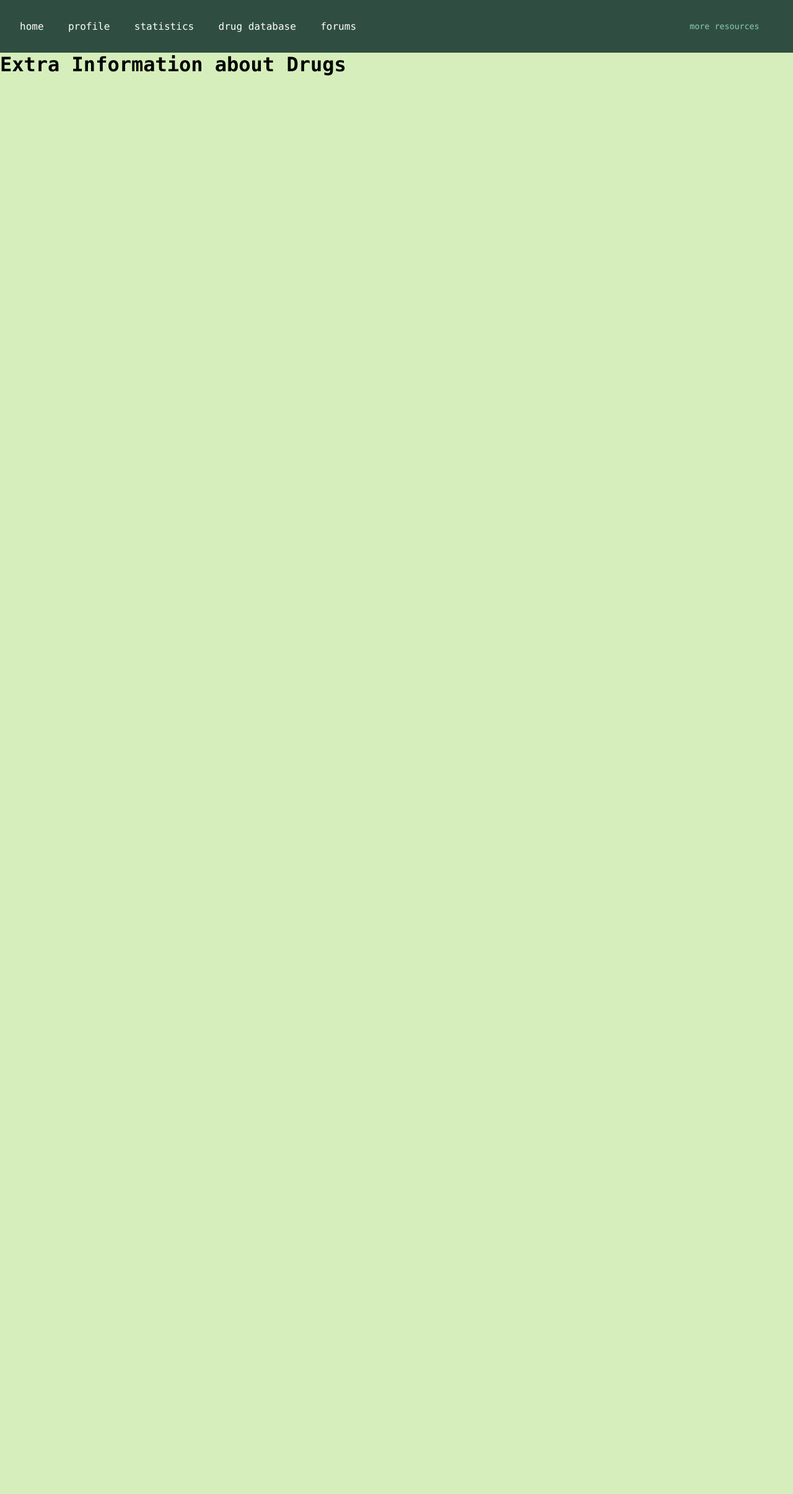
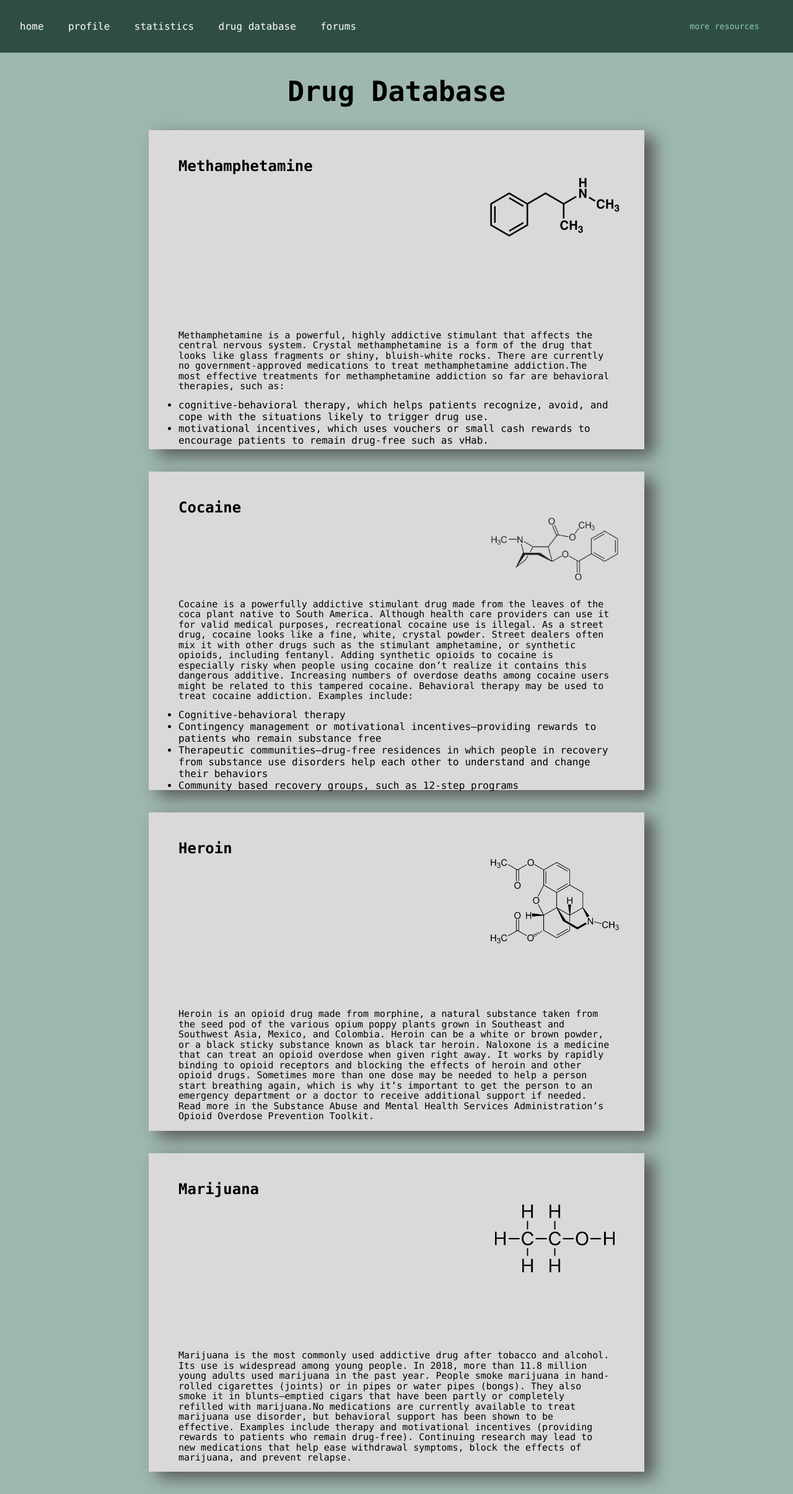
Before and after one commit to chrisprof/vhab, a Flask app: page /drug in a window 1280 px wide. Shown: the whole page at 62% size. Before the commit the page ends 122 px from the top, so only its background shows below. Run offline with Flask 2, Linux system fonts and the light colour scheme.

Commit message:
drug database page

```diff
--- a/website/static/css/style.css
+++ b/website/static/css/style.css
@@ -279,4 +279,59 @@ body {
 .info-cont div {
   transition: all 0.25s;
 }
+
+/* DRUG DATABASE */
+
+.heading {
+  margin: 36px 0;
+  font-size: 45px;
+  text-align: center;
+}
+
+.drug-img {
+  width: 215px;
+  height: auto;
+  margin-left: 500px;
+  margin-bottom: 24px;
+}
+
+.section-drug {
+  background-color: #9eb8ad;
+}
+
+.content {
+  width: 800px;
+  margin: 0 auto;
+}
+
+.drug-container {
+  height: 514.23px;
+  background-color: #d9d9d9;
+  padding: 24px 48px;
+  margin-bottom: 36px;
+  box-shadow: 15px 10px 25px #555;
+}
+
+.drug-container p {
+  margin-bottom: 12px;
+  line-height: 1.1;
+  font-size: 15px;
+}
+
+.drug-container h2 {
+  margin-top: 20px;
+}
+
+.meth-container p {
+  margin-top: 120px;
+}
+
+.herion-container p {
+  margin-top: 74px;
+}
+
+.marijuana-container p {
+  margin-top: 87px;
+}
+
 /*end End*/
--- a/website/templates/drug.html
+++ b/website/templates/drug.html
@@ -1,16 +1,115 @@
-{% extends "base.html" %}
+{% extends "base.html" %} {% block title %} Drug {% endblock %} {% block content
+%}
 
-{% block title %}
+<body class="section-drug">
+  <section>
+    <div class="content">
+      <h1 class="heading">Drug Database</h1>
+      <div class="meth-container drug-container">
+        <h2>Methamphetamine</h2>
+        <img class="drug-img" alt="Meth pic" src="../static/images/meth.png" />
+        <p>
+          Methamphetamine is a powerful, highly addictive stimulant that affects
+          the central nervous system. Crystal methamphetamine is a form of the
+          drug that looks like glass fragments or shiny, bluish-white rocks.
+          There are currently no government-approved medications to treat
+          methamphetamine addiction.The most effective treatments for
+          methamphetamine addiction so far are behavioral therapies, such as:
+        </p>
+        <ul>
+          <li>
+            cognitive-behavioral therapy, which helps patients recognize, avoid,
+            and cope with the situations likely to trigger drug use.
+          </li>
+          <li>
+            motivational incentives, which uses vouchers or small cash rewards
+            to encourage patients to remain drug-free such as vHab.
+          </li>
+        </ul>
+      </div>
 
-Drug
+      <div class="cocaine-container drug-container">
+        <h2>Cocaine</h2>
+        <img
+          class="drug-img"
+          alt="Cocaine pic"
+          src="../static/images/cocain.png"
+        />
+        <p>
+          Cocaine is a powerfully addictive stimulant drug made from the leaves
+          of the coca plant native to South America. Although health care
+          providers can use it for valid medical purposes, recreational cocaine
+          use is illegal. As a street drug, cocaine looks like a fine, white,
+          crystal powder. Street dealers often mix it with other drugs such as
+          the stimulant amphetamine, or synthetic opioids, including fentanyl.
+          Adding synthetic opioids to cocaine is especially risky when people
+          using cocaine don’t realize it contains this dangerous additive.
+          Increasing numbers of overdose deaths among cocaine users might be
+          related to this tampered cocaine. Behavioral therapy may be used to
+          treat cocaine addiction. Examples include:
+        </p>
+        <ul>
+          <li>Cognitive-behavioral therapy</li>
+          <li>
+            Contingency management or motivational incentives—providing rewards
+            to patients who remain substance free
+          </li>
+          <li>
+            Therapeutic communities—drug-free residences in which people in
+            recovery from substance use disorders help each other to understand
+            and change their behaviors
+          </li>
+          <li>Community based recovery groups, such as 12-step programs</li>
+        </ul>
+      </div>
+
+      <div class="drug-container herion-container">
+        <h2>Heroin</h2>
+        <img
+          class="drug-img"
+          alt="Heroin pic"
+          src="../static/images/heroin.png"
+        />
+        <p>
+          Heroin is an opioid drug made from morphine, a natural substance taken
+          from the seed pod of the various opium poppy plants grown in Southeast
+          and Southwest Asia, Mexico, and Colombia. Heroin can be a white or
+          brown powder, or a black sticky substance known as black tar heroin.
+          Naloxone is a medicine that can treat an opioid overdose when given
+          right away. It works by rapidly binding to opioid receptors and
+          blocking the effects of heroin and other opioid drugs. Sometimes more
+          than one dose may be needed to help a person start breathing again,
+          which is why it’s important to get the person to an emergency
+          department or a doctor to receive additional support if needed. Read
+          more in the Substance Abuse and Mental Health Services
+          Administration’s Opioid Overdose Prevention Toolkit.
+        </p>
+      </div>
+
+      <div class="drug-container marijuana-container">
+        <h2>Marijuana</h2>
+        <img
+          class="drug-img"
+          alt="Ethanol/alcohol pic"
+          src="../static/images/alchahol.png"
+        />
+        <p>
+          Marijuana is the most commonly used addictive drug after tobacco and
+          alcohol. Its use is widespread among young people. In 2018, more than
+          11.8 million young adults used marijuana in the past year. People
+          smoke marijuana in hand-rolled cigarettes (joints) or in pipes or
+          water pipes (bongs). They also smoke it in blunts—emptied cigars that
+          have been partly or completely refilled with marijuana.No medications
+          are currently available to treat marijuana use disorder, but
+          behavioral support has been shown to be effective. Examples include
+          therapy and motivational incentives (providing rewards to patients who
+          remain drug-free). Continuing research may lead to new medications
+          that help ease withdrawal symptoms, block the effects of marijuana,
+          and prevent relapse.
+        </p>
+      </div>
+    </div>
+  </section>
+</body>
 
 {% endblock %}
-
-
-{% block content %}
-
-  <body>
-    <h1>Extra Information about Drugs</h1>
-  </body>
-
-{% endblock %}
```
Also changed, not shown: website/static/css/drug-style.css (deleted), website/static/images/alchahol.png (added), website/static/images/cocain.png (added), website/static/images/flintone.png (added), website/static/images/heroin.png (added), website/static/images/meth.png (added).
